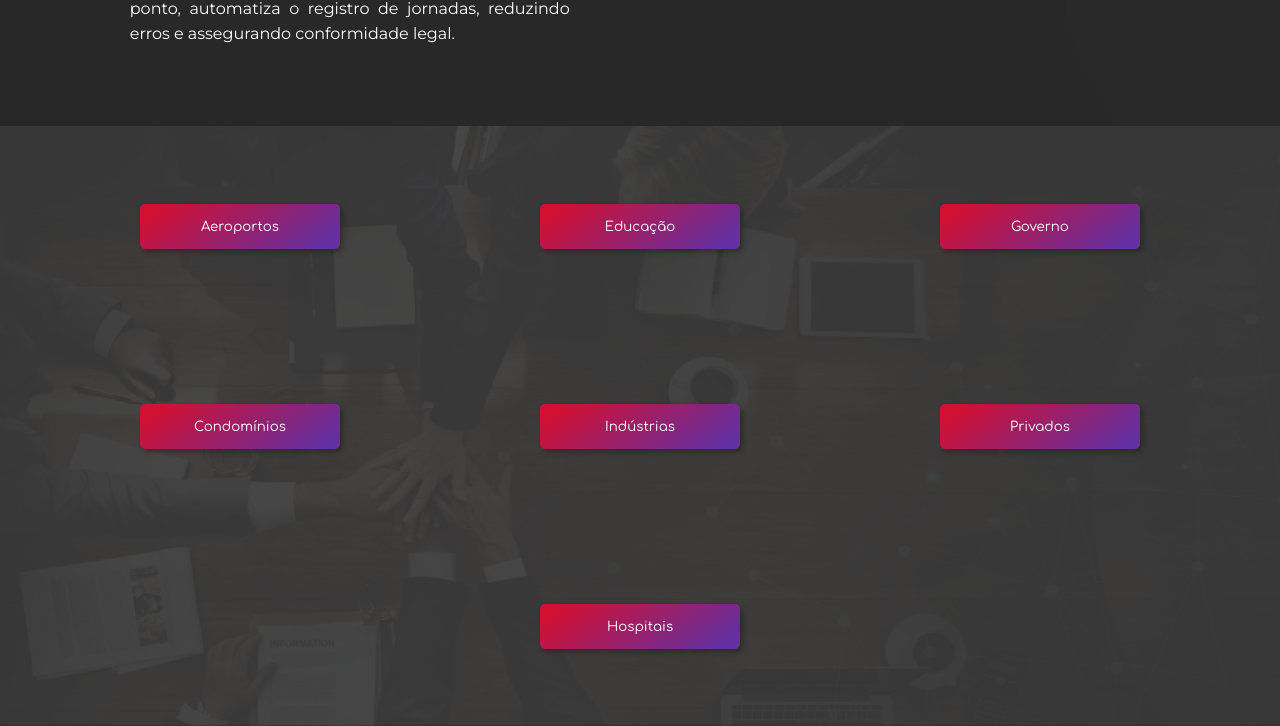
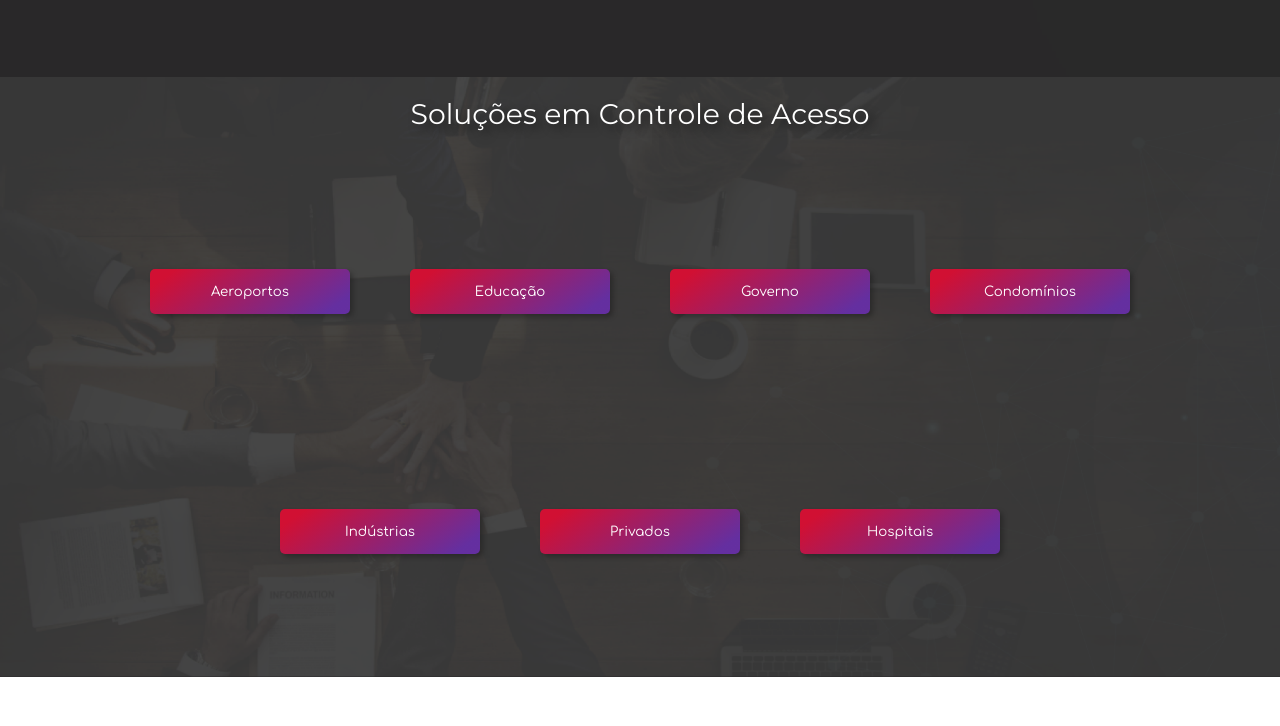
Before and after one commit to CardosoMMV/invitec-site, a plain HTML site: page index.html in a window 1280 px wide. Shown: the part 712-1438 px from the top of the page. After the commit the page ends 1389 px from the top, so only its background shows below. Drawn offline with Linux system fonts and the light colour scheme.

Commit message:
Corrigindo responsividade em index.solucoes

```diff
--- a/css/global.css
+++ b/css/global.css
@@ -20,7 +20,7 @@
 /*Configurações globais*/
 h1{
     color: white;
-    font-size: 2em;
+    font-size: 1.77em;
     font-family: var(--texto);
     font-weight: normal;
     text-align: center;
--- a/css/index.css
+++ b/css/index.css
@@ -23,10 +23,6 @@ body{
 }
 /*SECTION SOLUCOES*/
 .solucoes{
-    display: flex;
-    flex-flow: column wrap;
-    justify-content: space-around;
-    align-items: center;
     background-color: var(--preto);
     background-image: url(../imgs/backgrounds/background-cases-mob.png);
     background-repeat: no-repeat;
@@ -34,17 +30,36 @@ body{
     width: 100%;
     height: 600px;
 }
+.solucoes__title{
+    margin: 100px auto;
+}
+.solucoes__container-btns{
+    display: flex;
+    flex-flow: column wrap;
+    justify-content: flex-start;
+    align-items: center;
+    height: 80%;
+}
 .btn__type3--solucoes{
     width: 200px;
     height: 45px;
-    margin: 20px 100px;
+    margin: 20px 0px;
 }
+/*SECTION SOBRE NÓS*/
+
 /*MEDIA TYPE: TELAS MÉDIAS*/
 @media (min-width: 905px){
     .solucoes{
+        background-image: url(../imgs/backgrounds/background-cases-desk.png);
+    }
+    .solucoes__container-btns{
         flex-flow: row wrap;
         justify-content: center;
-        background-image: url(../imgs/backgrounds/background-cases-desk.png);
+    }
+    .btn__type3--solucoes{
+        width: 200px;
+        height: 45px;
+        margin: 20px 30px;
     }
 }
 /*MEDIA TYPE: TELAS GRANDES*/
--- a/index.html
+++ b/index.html
@@ -63,6 +63,8 @@
     </main>
     <!--SOLUÇÕES-->
     <section class="solucoes">
+        <h1 id="solucoes__title">Soluções em Controle de Acesso</h1>
+        <div class="solucoes__container-btns">
             <input type="button" value="Aeroportos" class="btn__type3 btn__type3--solucoes">
             <input type="button" value="Educação" class="btn__type3 btn__type3--solucoes">
             <input type="button" value="Governo" class="btn__type3 btn__type3--solucoes">
@@ -70,6 +72,11 @@
             <input type="button" value="Indústrias" class="btn__type3 btn__type3--solucoes">
             <input type="button" value="Privados" class="btn__type3 btn__type3--solucoes">
             <input type="button" value="Hospitais" class="btn__type3 btn__type3--solucoes">
+        </div>
+    </section>
+    <!--SOBRE NÓS-->
+    <section class="sobre-nos">
+
     </section>
     <script src="js/header.js"></script>
 </body>
```
Lines whose indentation alone changed are shown as unchanged.
